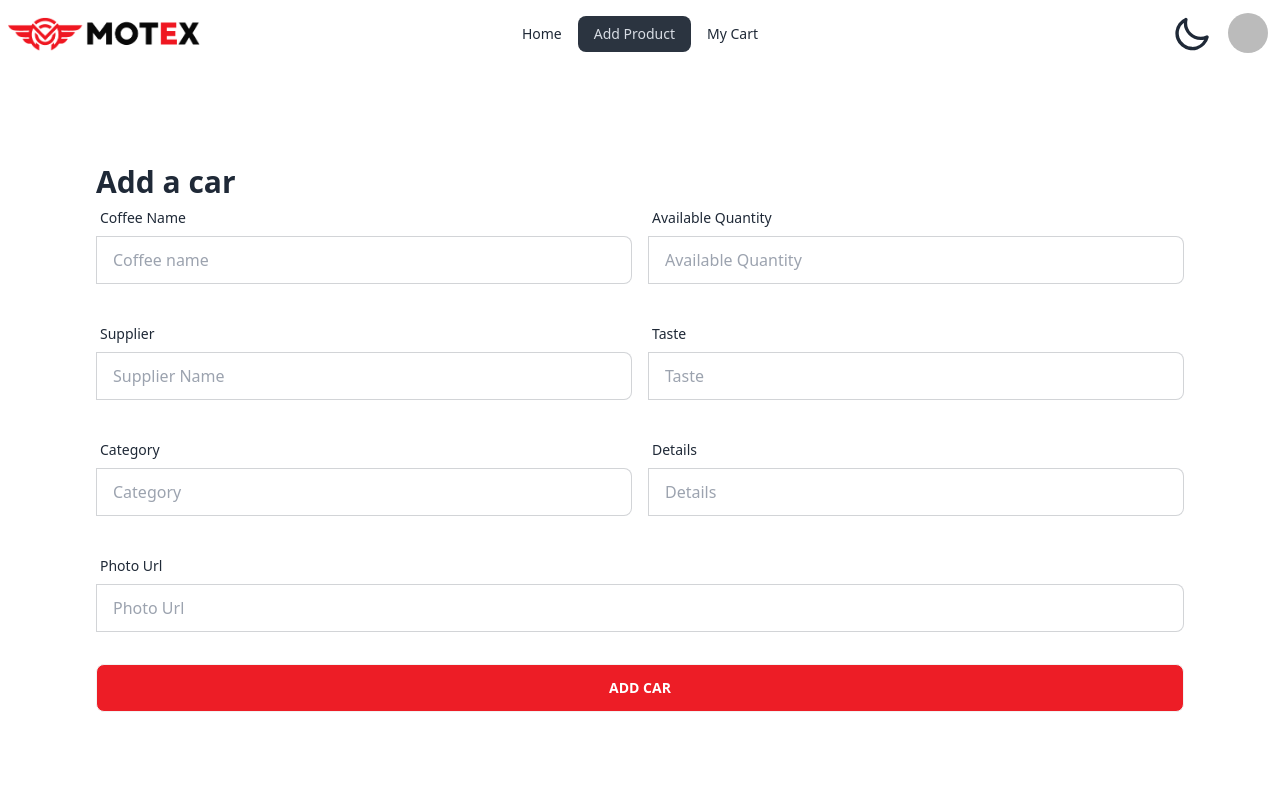
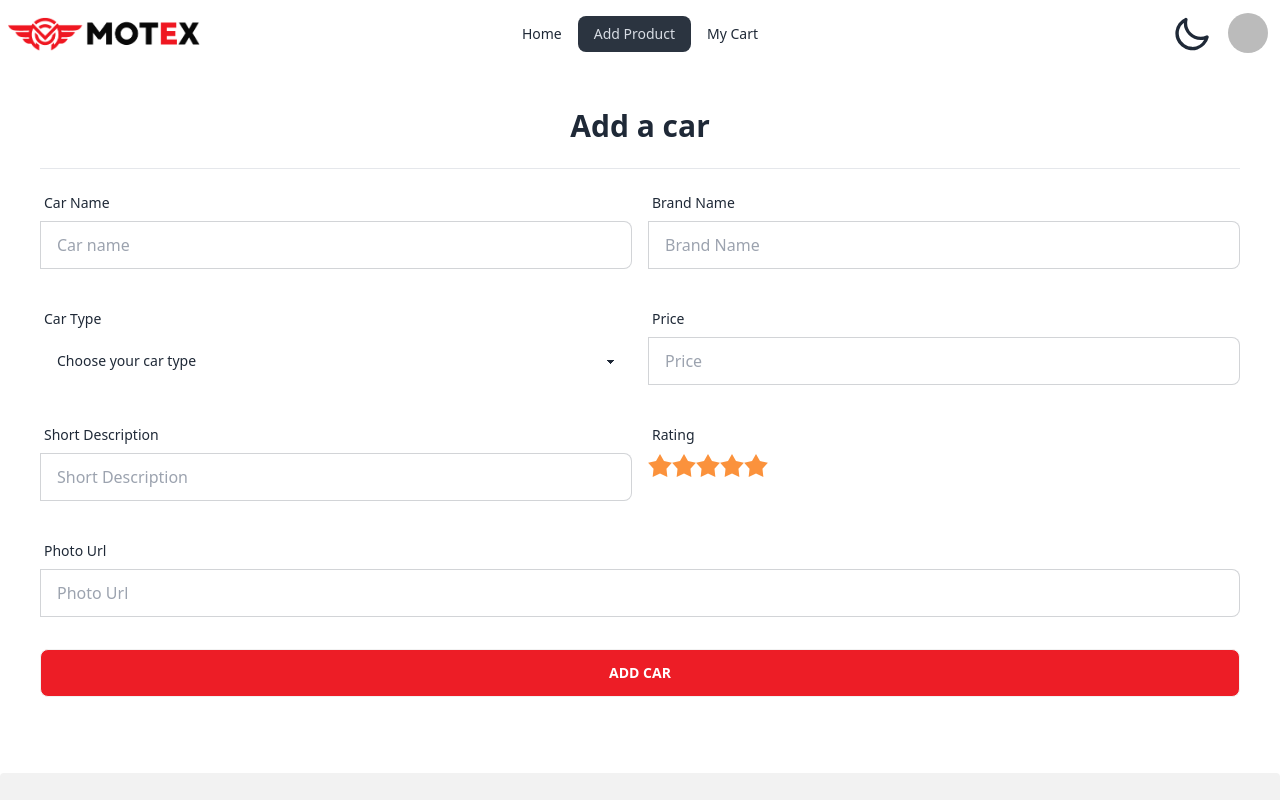
Before and after one commit to Ahammad204/Motex-Client-Side, a React (Vite) app: page /addProduct in a window 1280 px wide. Shown: the top 800 px of the page. Built offline with nearby package versions, Linux system fonts and the light colour scheme; no server answers; sample sign-in values are in the browser's storage.

Commit message:
Add car data get

```diff
--- /dev/null
+++ b/src/MyOwnRouter/MotexPrivate.jsx
@@ -0,0 +1,29 @@
+/* eslint-disable no-unused-vars */
+/* eslint-disable react/prop-types */
+
+import { Navigate, useLocation } from "react-router-dom";
+import useAuth from "../Hooks/useAuth";
+
+
+const PrivateRoute = ({children}) => {
+
+    const {user,loading} = useAuth();
+
+    const location = useLocation();
+
+    if(loading){
+
+        return <span className="loading loading-bars loading-lg"></span>
+
+    }
+
+    if(user){
+
+        return children;
+
+    }
+
+    return <Navigate state={location.pathname} to="/login"></Navigate>
+};
+
+export default PrivateRoute;
--- a/src/MyOwnRouter/MotexRouter.jsx
+++ b/src/MyOwnRouter/MotexRouter.jsx
@@ -6,6 +6,7 @@ import AppProduct from "../Pages/AddProduct/AppProduct";
 import Mycart from "../Pages/Mycart/Mycart";
 import Login from "../Pages/Login/Login";
 import Register from "../Pages/Register/Register";
+import PrivateRoute from "./MotexPrivate";
 
 
   const router = createBrowserRouter([
@@ -24,12 +25,12 @@ import Register from "../Pages/Register/Register";
         },{
 
           path:"/addProduct",
-          element:<AppProduct></AppProduct>
+          element:<PrivateRoute><AppProduct></AppProduct></PrivateRoute>
 
         },{
 
           path:"/cart",
-          element:<Mycart></Mycart>
+          element:<PrivateRoute><Mycart></Mycart></PrivateRoute>
 
         },{
 
--- a/src/Pages/AddProduct/AppProduct.jsx
+++ b/src/Pages/AddProduct/AppProduct.jsx
@@ -7,19 +7,19 @@ const AppProduct = () => {
         const form = event.target;
 
         const name = form.name.value;
-        const quantity = form.quantity.value;
-        const supplier = form.supplier.value;
-        const taste = form.taste.value;
-        const category = form.category.value;
-        const details = form.details.value;
+        const brand = form.brand.value;
+        const type = form.type.value;
+        const price = form.price.value;
+        const short = form.short.value;
+        const rating2 = form.rating2.value;
         const photo = form.photo.value;
 
-        const newCar = { name, quantity, supplier, taste, details, category, photo }
+        const newCar = { name,brand,type,price,short,rating2,photo }
 
         console.log(newCar);
 
         //send data to the server
-        fetch('https://coffee-store-server-m5ktpjh01-kazi-ahammad-ullahs-projects.vercel.app/coffee', {
+        fetch('https://coffee-store-server-m5ktpjh01-kazi-ahammad-ullahs-projects.vercel.app/car', {
 
             method: 'POST',
             headers: {
@@ -38,7 +38,7 @@ const AppProduct = () => {
 
                     Swal.fire({
                         title: 'Success!',
-                        text: 'Coffee Added Successfully',
+                        text: 'Car Added Successfully',
                         icon: 'success',
                         confirmButtonText: 'Cool'
                     })
@@ -52,28 +52,28 @@ const AppProduct = () => {
     }
 
     return (
-        <div className=" p-24">
-            <h2 className="text-3xl font-extrabold">Add a car</h2>
-            <form onSubmit={handleAddCar}>
+        <div className=" p-10">
+            <h2 className="text-3xl font-extrabold text-center mb-6">Add a car</h2> <hr />
+            <form onSubmit={handleAddCar} className="mt-4">
 
                 {/* Name and quantity row */}
                 <div className="md:flex mb-8">
                     <div className="form-control md:w-1/2">
                         <label className="label">
-                            <span className="label-text">Coffee Name</span>
+                            <span className="label-text">Car Name</span>
                         </label>
                         <label className="input-group">
 
-                            <input type="text" name="name" placeholder="Coffee name" className="input input-bordered w-full" />
+                            <input type="text" name="name" placeholder="Car name" className="input input-bordered w-full" />
                         </label>
                     </div>
                     <div className="form-control md:w-1/2 ml-4">
                         <label className="label">
-                            <span className="label-text">Available Quantity</span>
+                            <span className="label-text">Brand Name</span>
                         </label>
                         <label className="input-group">
 
-                            <input type="text" name="quantity" placeholder="Available Quantity" className="input input-bordered w-full" />
+                            <input type="text" name="brand" placeholder="Brand Name" className="input input-bordered w-full" />
                         </label>
                     </div>
                 </div>
@@ -81,20 +81,25 @@ const AppProduct = () => {
                 <div className="md:flex mb-8">
                     <div className="form-control md:w-1/2">
                         <label className="label">
-                            <span className="label-text">Supplier</span>
+                            <span className="label-text">Car Type</span>
+                        </label>
+                        <select name="type" className="select w-full ">
+                            <option disabled selected>Choose your car type</option>
+                            <option>Sports</option>
+                            <option>SUB</option>
+                            <option>Electric</option>
+                            <option>Off Road</option>
+                            <option>Classic</option>
+                            <option>Others</option>
+                        </select>
+                    </div>
+                    <div className="form-control md:w-1/2 ml-4">
+                        <label className="label">
+                            <span className="label-text">Price</span>
                         </label>
                         <label className="input-group">
 
-                            <input type="text" name="supplier" placeholder="Supplier Name" className="input input-bordered w-full" />
-                        </label>
-                    </div>
-                    <div className="form-control md:w-1/2 ml-4">
-                        <label className="label">
-                            <span className="label-text">Taste</span>
-                        </label>
-                        <label className="input-group">
-
-                            <input type="text" name="taste" placeholder="Taste" className="input input-bordered w-full" />
+                            <input type="text" name="price" placeholder="Price" className="input input-bordered w-full" />
                         </label>
                     </div>
                 </div>
@@ -103,21 +108,24 @@ const AppProduct = () => {
                 <div className="md:flex mb-8">
                     <div className="form-control md:w-1/2">
                         <label className="label">
-                            <span className="label-text">Category</span>
+                            <span className="label-text">Short Description</span>
                         </label>
                         <label className="input-group">
 
-                            <input type="text" name="category" placeholder="Category" className="input input-bordered w-full" />
+                            <input type="text" name="short" placeholder="Short Description" className="input input-bordered w-full" />
                         </label>
                     </div>
                     <div className="form-control md:w-1/2 ml-4">
                         <label className="label">
-                            <span className="label-text">Details</span>
+                            <span className="label-text">Rating</span>
                         </label>
-                        <label className="input-group">
-
-                            <input type="text" name="details" placeholder="Details" className="input input-bordered w-full" />
-                        </label>
+                        <div  className="rating" >
+                            <input type="radio" name="rating2" className="mask mask-star-2 bg-orange-400" />
+                            <input type="radio" name="rating2" className="mask mask-star-2 bg-orange-400"  />
+                            <input type="radio" name="rating2" className="mask mask-star-2 bg-orange-400" />
+                            <input type="radio" name="rating2" className="mask mask-star-2 bg-orange-400" />
+                            <input type="radio" name="rating2" className="mask mask-star-2 bg-orange-400" />
+                        </div>
                     </div>
                 </div>
 
```
Also changed, not shown: 1 other file (tests, documents, lock files or other folders).
